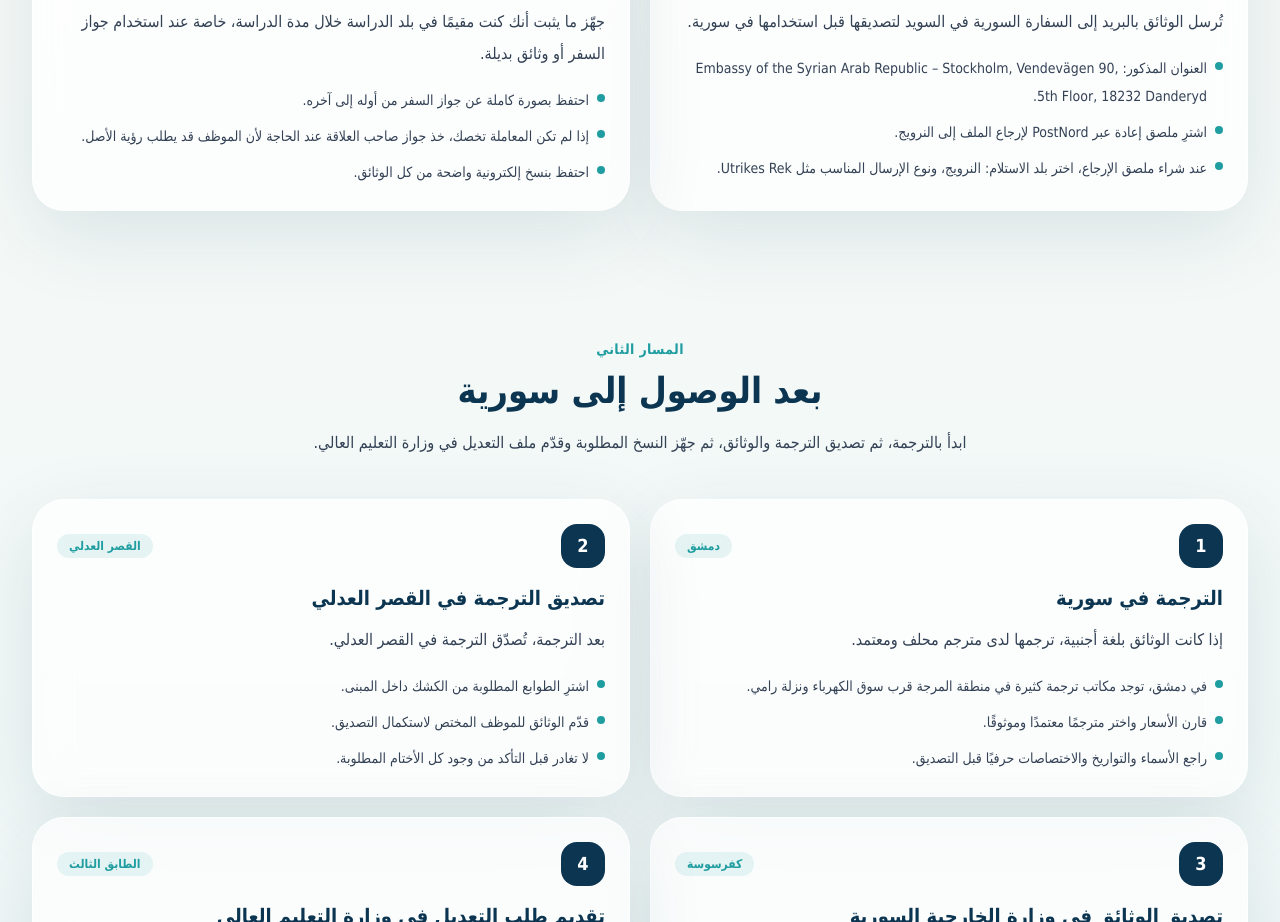
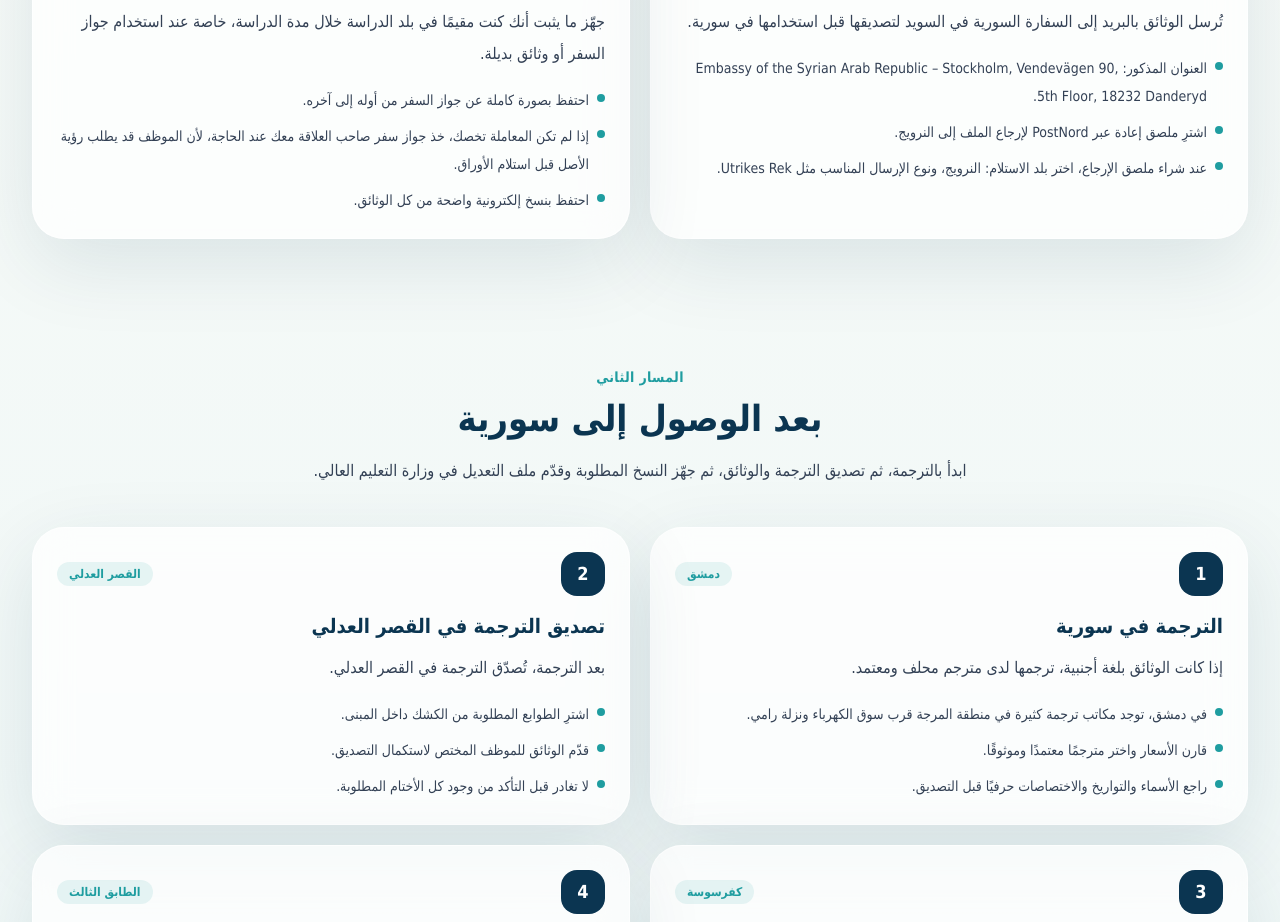
Before and after one commit to khaled931/syrian-certificate-equivalency-guide, a Next.js app: page / in a window 1280 px wide. Shown: the part 1720-2642 px from the top of the page. Built offline with nearby package versions, Linux system fonts and the light colour scheme.

Commit message:
Clarify passport note in Norway step 4

```diff
--- a/data/guide.ts
+++ b/data/guide.ts
@@ -94,7 +94,7 @@ export const norwaySteps: Step[] = [
     description: 'جهّز ما يثبت أنك كنت مقيمًا في بلد الدراسة خلال مدة الدراسة، خاصة عند استخدام جواز السفر أو وثائق بديلة.',
     bullets: [
       'احتفظ بصورة كاملة عن جواز السفر من أوله إلى آخره.',
-      'إذا لم تكن المعاملة تخصك، خذ جواز صاحب العلاقة عند الحاجة لأن الموظف قد يطلب رؤية الأصل.',
+      'إذا لم تكن المعاملة تخصك، خذ جواز سفر صاحب العلاقة معك عند الحاجة، لأن الموظف قد يطلب رؤية الأصل قبل استلام الأوراق.',
       'احتفظ بنسخ إلكترونية واضحة من كل الوثائق.'
     ]
   }
```
